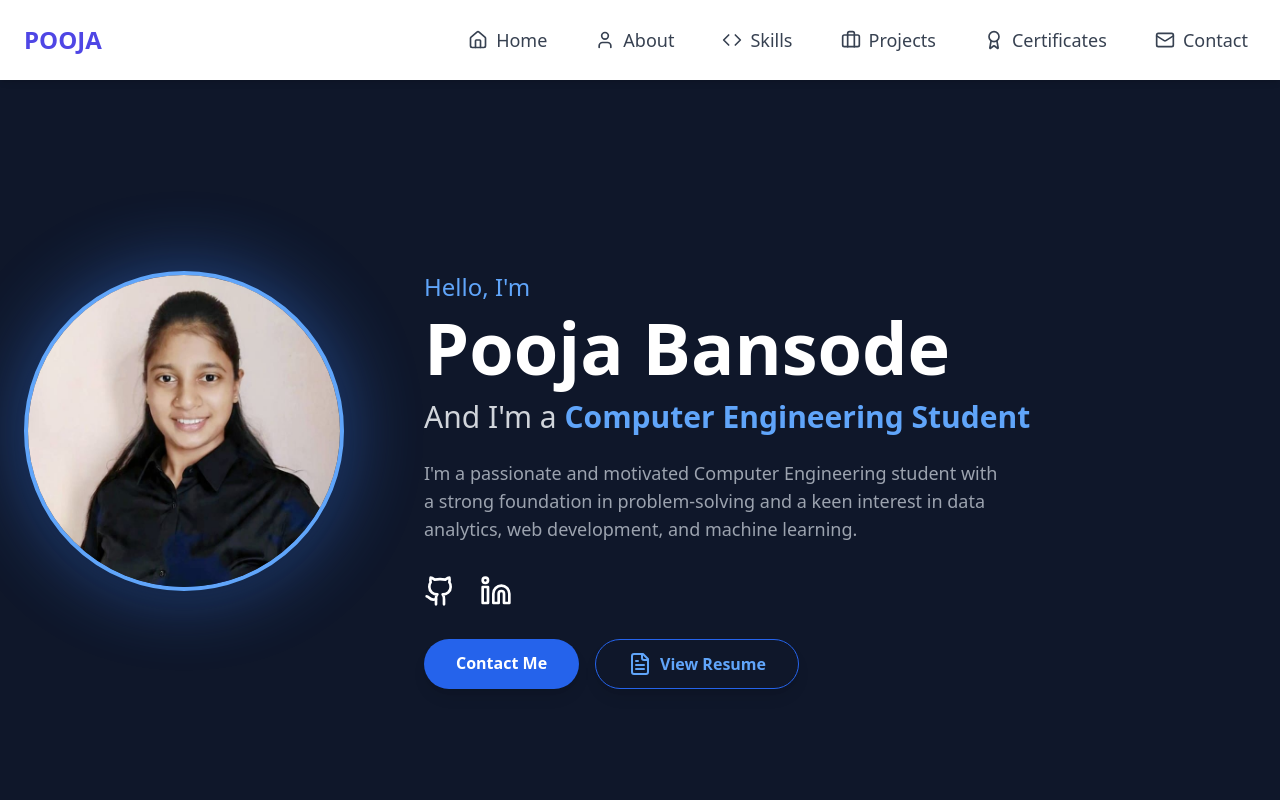
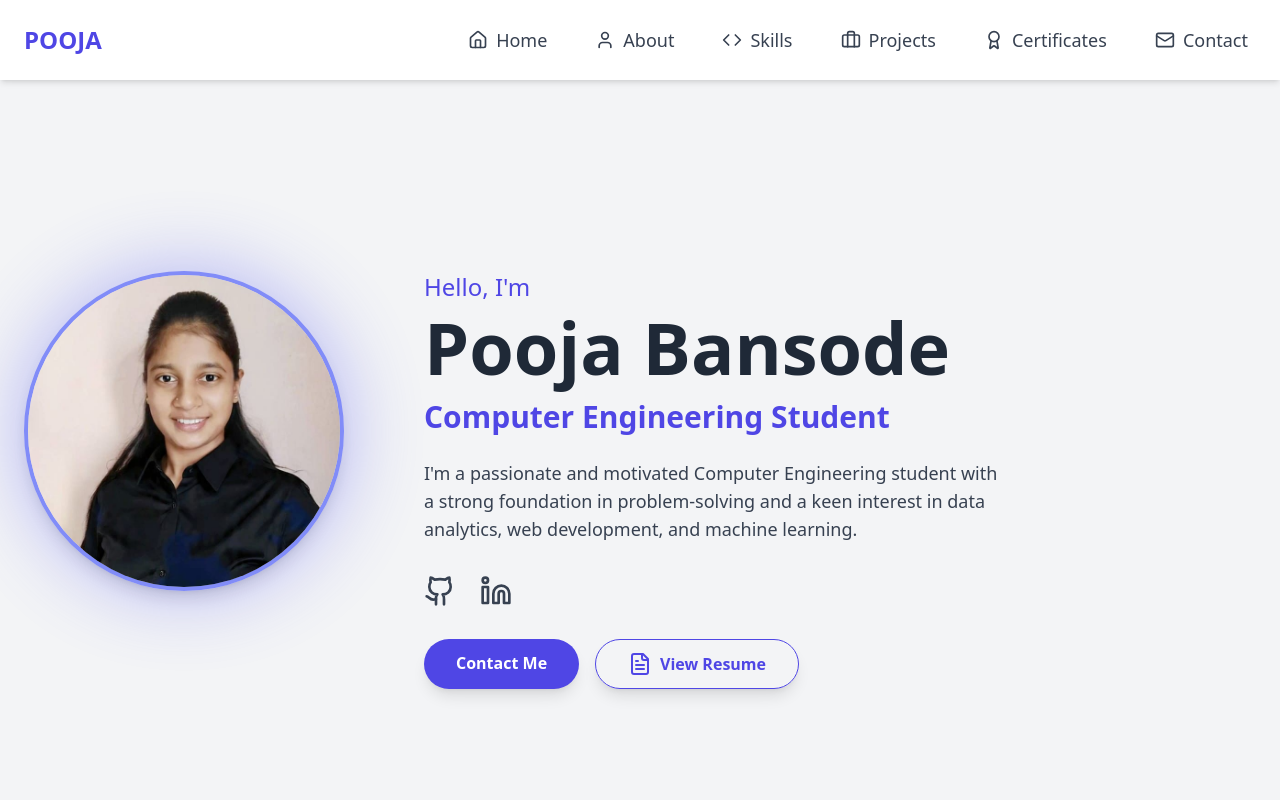
Before and after one commit to PoojaSadashivBansode/portfolio_frontend, a React (Vite) app: page / in a window 1280 px wide. Shown: the top 800 px of the page. Built offline with nearby package versions, Linux system fonts and the light colour scheme.

Commit message:
Update App.jsx

```diff
--- a/src/App.jsx
+++ b/src/App.jsx
@@ -41,43 +41,45 @@ function App() {
       </nav>
 
       {/* Hero Section */}
-      <section id="home" className="relative min-h-screen flex items-center justify-center bg-slate-900 text-white px-6 py-12">
+      <section id="home" className="relative min-h-screen flex items-center justify-center bg-gray-100 text-gray-800 px-6 py-20">
         <div className="container mx-auto max-w-7xl">
           <div className="flex flex-col md:flex-row items-center md:items-start space-y-12 md:space-y-0 md:space-x-20">
-            {/* Left side: Profile Photo */}
+            {/* Profile Photo */}
             <div className="relative w-80 h-80 flex-shrink-0 animate-fade-in-down">
-              <div className="absolute inset-0 rounded-full bg-blue-500 blur-2xl opacity-20 animate-pulse"></div>
+              <div className="absolute inset-0 rounded-full bg-indigo-500 blur-2xl opacity-20 animate-pulse"></div>
               <img
                 src="/Pooja.jpg"
                 alt="Pooja Bansode"
-                className="relative w-full h-full object-cover rounded-full shadow-lg border-4 border-blue-400 z-10 transform transition-transform duration-300 hover:scale-105"
-                onError={(e) => { e.target.onerror = null; e.target.src="https://placehold.co/320x320/1e293b/a5b4fc?text=Pooja"; }}
+                className="relative w-full h-full object-cover rounded-full shadow-lg border-4 border-indigo-400 z-10 transform transition-transform duration-300 hover:scale-105"
+                onError={(e) => { e.target.onerror = null; e.target.src = "https://placehold.co/320x320/1e293b/a5b4fc?text=Pooja"; }}
               />
             </div>
 
-            {/* Right side: Content */}
+            {/* Text Content */}
             <div className="text-center md:text-left animate-fade-in-up md:mt-10">
-              <h2 className="text-xl md:text-2xl font-light mb-2 text-blue-400">Hello, I'm</h2>
+              <h2 className="text-xl md:text-2xl font-light mb-2 text-indigo-600"><b>Hello, I'm</b></h2>
               <h1 className="text-5xl md:text-6xl lg:text-7xl font-extrabold mb-4">Pooja Bansode</h1>
-              <h3 className="text-2xl md:text-3xl font-light text-gray-300 mb-6">And I'm a <span className="font-semibold text-blue-400">Computer Engineering Student</span></h3>
-              <p className="text-md md:text-lg text-gray-400 max-w-xl mb-8">
+              <h3 className="text-2xl md:text-3xl font-light text-gray-600 mb-6">
+                <span className="font-semibold text-indigo-600">Computer Engineering Student</span>
+              </h3>
+              <p className="text-md md:text-lg text-gray-700 max-w-xl mb-8">
                 I'm a passionate and motivated Computer Engineering student with a strong foundation in problem-solving and a keen interest in data analytics, web development, and machine learning.
               </p>
 
               <div className="flex justify-center md:justify-start space-x-6 mb-8">
-                <SocialLink icon={<Github className="w-8 h-8 text-white hover:text-blue-400" />} href="https://github.com/PoojaSadashivBansode" label="GitHub" />
-                <SocialLink icon={<Linkedin className="w-8 h-8 text-white hover:text-blue-400" />} href="https://www.linkedin.com/in/pooja-bansode-1a1392257" label="LinkedIn" />
+                <SocialLink icon={<Github className="w-8 h-8 text-gray-700 hover:text-indigo-600" />} href="https://github.com/PoojaSadashivBansode" label="GitHub" />
+                <SocialLink icon={<Linkedin className="w-8 h-8 text-gray-700 hover:text-indigo-600" />} href="https://www.linkedin.com/in/pooja-bansode-1a1392257" label="LinkedIn" />
               </div>
 
               <div className="flex flex-wrap justify-center md:justify-start gap-4">
-                <a href="#contact" className="px-8 py-3 bg-blue-600 text-white font-semibold rounded-full shadow-lg hover:bg-blue-700 transition-colors">
+                <a href="#contact" className="px-8 py-3 bg-indigo-600 text-white font-semibold rounded-full shadow-lg hover:bg-indigo-700 transition-colors">
                   Contact Me
                 </a>
                 <a
-                  href="https://portfoliobackend-production-8d9f.up.railway.app/view-resume" // Will be updated to Railway URL after deployment
+                  href="https://portfoliobackend-production-8d9f.up.railway.app/view-resume"
                   target="_blank"
                   rel="noopener noreferrer"
-                  className="flex items-center gap-2 px-8 py-3 border border-blue-600 text-blue-400 font-semibold rounded-full shadow-lg hover:bg-blue-600 hover:text-white transition-colors"
+                  className="flex items-center gap-2 px-8 py-3 border border-indigo-600 text-indigo-600 font-semibold rounded-full shadow-lg hover:bg-indigo-600 hover:text-white transition-colors"
                 >
                   <FileText className="w-6 h-6" />
                   View Resume
@@ -87,6 +89,7 @@ function App() {
           </div>
         </div>
       </section>
+
 
       {/* About Section */}
       <section id="about" className="relative min-h-screen flex items-center justify-center bg-white text-gray-800 px-6 py-12">
@@ -122,7 +125,7 @@ function App() {
       </section>
 
       {/* Skills Section */}
-      <section id="skills" className="py-20 bg-gray-50 p-4">
+      <section id="skills" className="py-20 bg-gray-100 p-4">
         <div className="container mx-auto px-8 max-w-6xl">
           <br></br>
           <h2 className="text-5xl font-bold text-center text-indigo-700 mb-16 border-b-4 border-indigo-500 pb-3 inline-block rounded-md">Skills</h2> {/* Increased font size, padding, margin */}
@@ -159,6 +162,7 @@ function App() {
               liveLink=""
             />
 
+
             <ProjectCard
               title="E-Commerce Sales Analysis"
               description="Used Power BI to analyze sales data, track seasonal trends, and customer segments with interactive dashboards for business insights."
@@ -193,7 +197,7 @@ function App() {
       </section>
 
       {/* Certificates Section */}
-      <section id="certificates" className="py-20 bg-gray-50 p-4">
+      <section id="certificates" className="py-20 bg-gray-100 p-4">
         <div className="container mx-auto px-8 max-w-6xl">
           <br></br>
           <h2 className="text-5xl font-bold text-center text-indigo-700 mb-16 border-b-4 border-indigo-500 pb-3 inline-block rounded-md">Certificates</h2>
@@ -433,7 +437,7 @@ const ContactForm = () => {
     setStatus('loading');
 
     try {
-      const response = await fetch('https://portfoliobackend-production-8d9f.up.railway.app/send-email', {
+      const response = await fetch('http://localhost:8080/send-email', {
         method: 'POST',
         headers: {
           'Content-Type': 'application/json',
```
